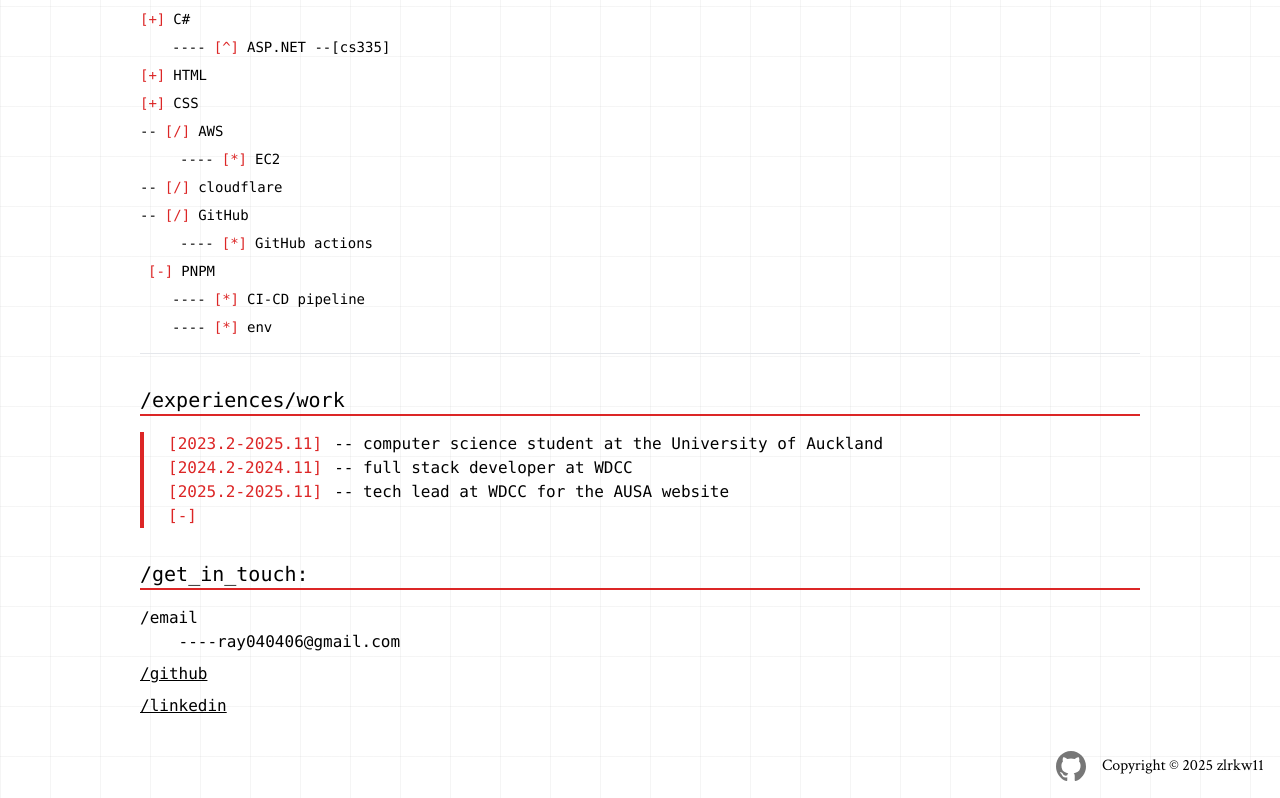
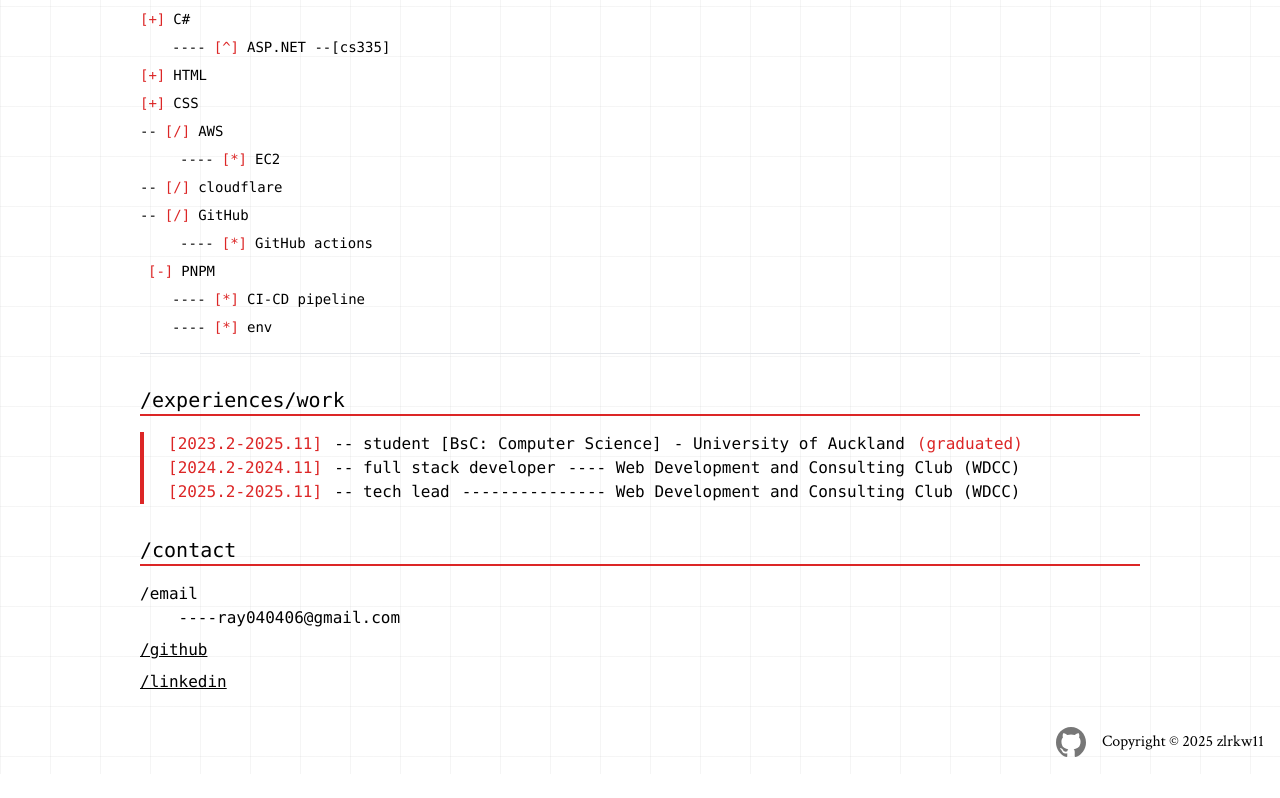
Before and after one commit to zlrkw11/zl-v2, a Next.js app: page / in a window 1280 px wide. Shown: the part 1094-1892 px from the top of the page. After the commit the page ends 1868 px from the top, so only its background shows below. Built offline with nearby package versions, Linux system fonts and the light colour scheme.

Commit message:
feat: styling

```diff
--- a/app/page.tsx
+++ b/app/page.tsx
@@ -351,26 +351,30 @@
               <ul className="flex flex-col border-l-4 border-red-600 pl-6 dark:text-neutral-300">
                 <li className="flex items-center gap-3">
                   <span className="text-red-600 ">[2023.2-2025.11]</span>
-                  <span>
-                    -- computer science student at the University of Auckland
-                  </span>
+                  <span>-- student [BsC: Computer Science]</span>
+                  <span>- University of Auckland</span>
+                  <span className="text-red-600">(graduated)</span>
                 </li>{" "}
                 <li className="flex items-center gap-3">
                   <span className="text-red-600 font-mono">
                     [2024.2-2024.11]
                   </span>
-                  <span>-- full stack developer at WDCC</span>
+                  <span>-- full stack developer</span>{" "}
+                  <span>---- Web Development and Consulting Club (WDCC)</span>
                 </li>
                 <li className="flex items-center gap-3">
                   <span className="text-red-600 font-mono">
                     [2025.2-2025.11]
                   </span>
-                  <span>-- tech lead at WDCC for the AUSA website</span>
+                  <span>-- tech lead</span>
+                  <span>
+                    --------------- Web Development and Consulting Club (WDCC)
+                  </span>
                 </li>
-                <li className="flex items-center gap-3">
+                {/* <li className="flex items-center gap-3">
                   <span className="text-red-600 font-mono">[-]</span>
                   <span></span>
-                </li>
+                </li> */}
               </ul>
             </div>
           </div>{" "}
@@ -379,7 +383,7 @@
               id="about-title-1"
               className="text-xl border-b-red-600 font-mono border-b-2 dark:text-neutral-300"
             >
-              /get_in_touch:
+              /contact
             </h1>
             <div className="flex flex-col gap-2 dark:text-neutral-300 font-mono">
               <p className="col-span-1">
```
